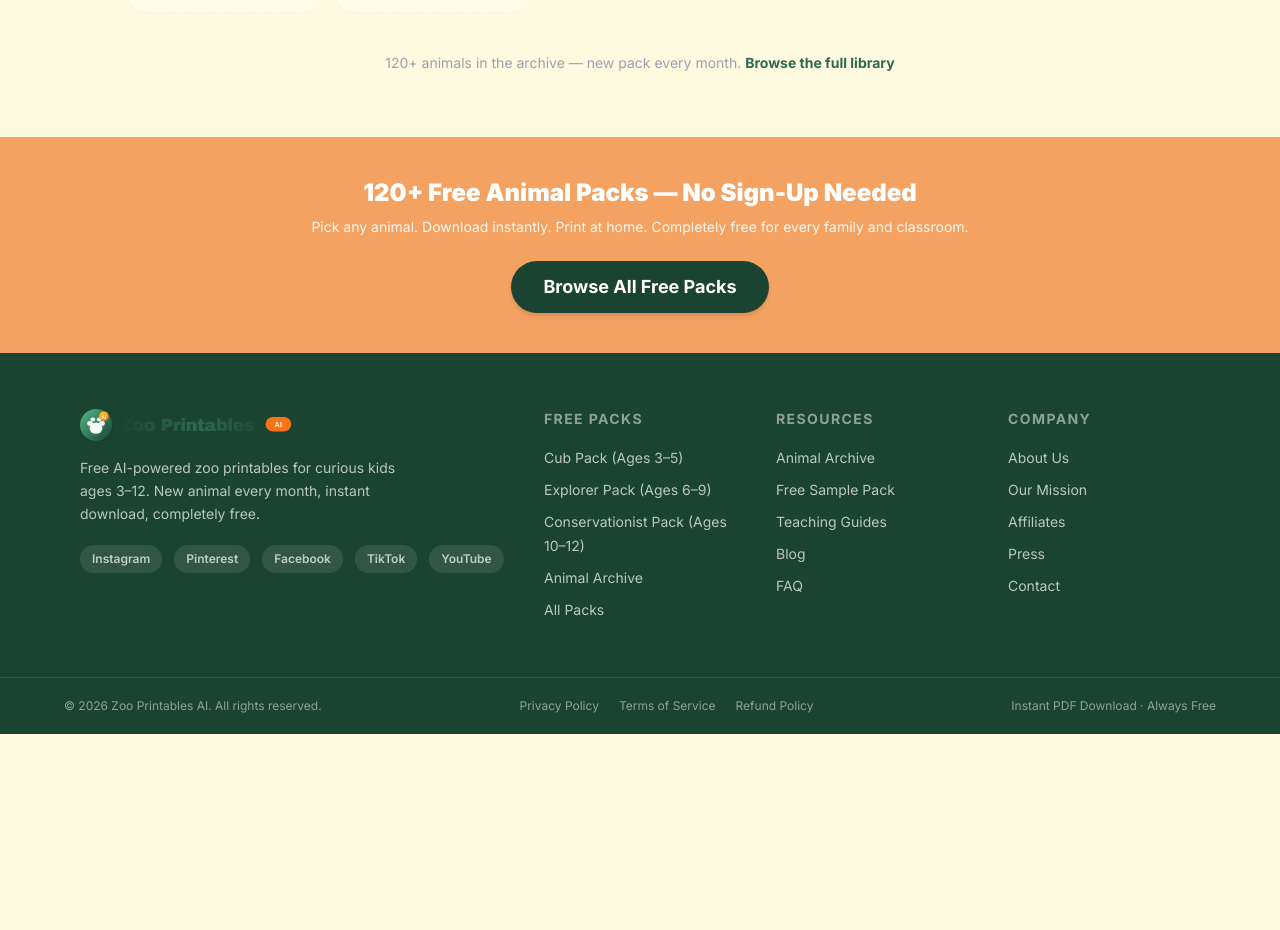
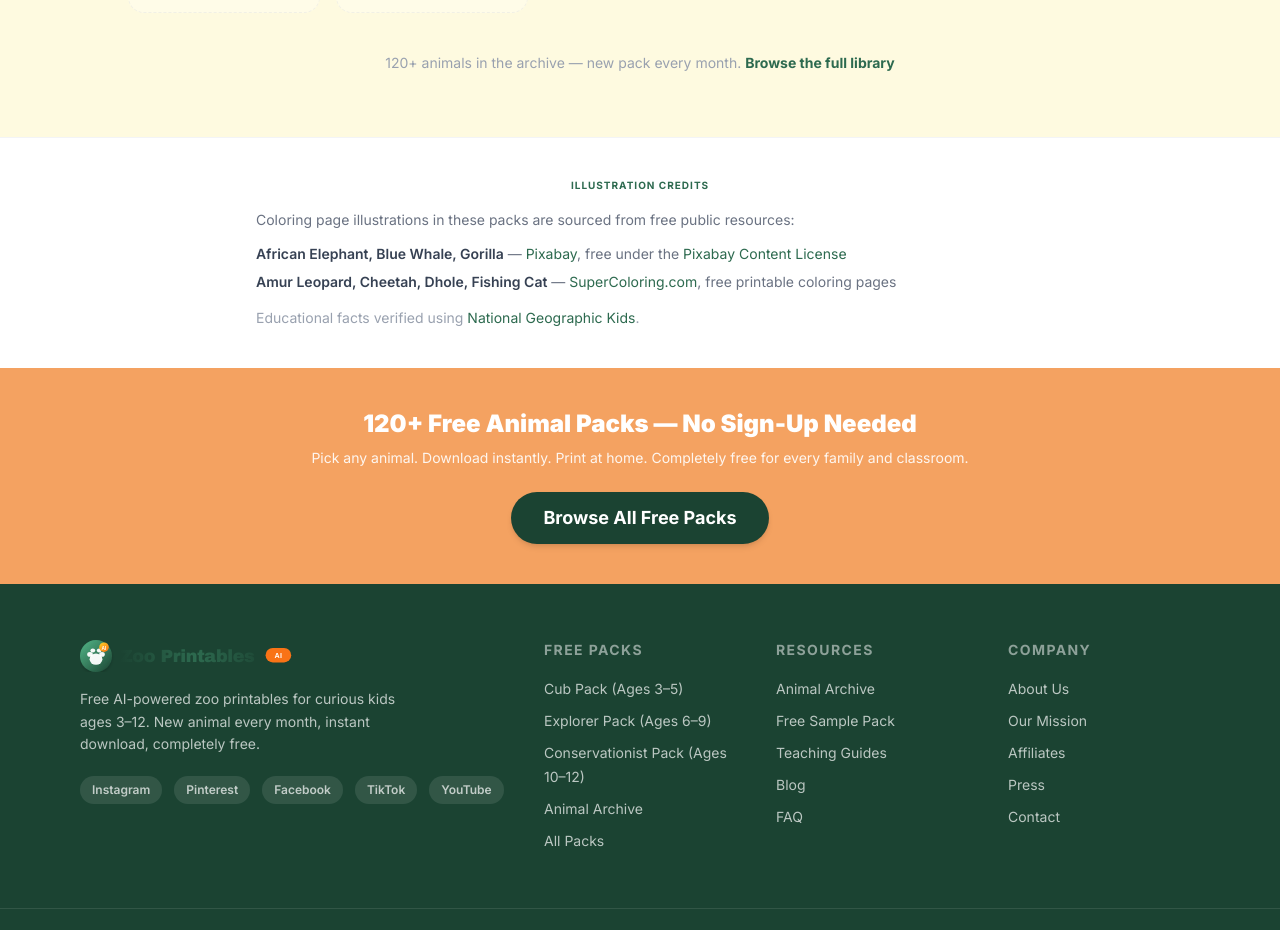
Before and after one commit to mbeasley4/zooprintablesai, a Next.js app: page /animals in a window 1280 px wide. Shown: the part 861-1791 px from the top of the page. Before the commit the page ends 1595 px from the top, so only its background shows below. Built offline with nearby package versions, Linux system fonts and the light colour scheme.

Commit message:
feat: add attribution section for illustration credits and educational sources

```diff
--- a/src/app/animals/page.tsx
+++ b/src/app/animals/page.tsx
@@ -124,6 +124,66 @@
           </div>
         </section>
 
+        {/* Attribution */}
+        <section className="bg-white border-t border-gray-100 py-10 px-4">
+          <div className="max-w-3xl mx-auto">
+            <p className="text-[#2D6A4F] text-[10px] font-bold uppercase tracking-widest mb-4 text-center">
+              Illustration Credits
+            </p>
+            <p className="text-gray-500 text-sm leading-relaxed mb-3">
+              Coloring page illustrations in these packs are sourced from free public resources:
+            </p>
+            <ul className="space-y-2 text-sm text-gray-500 mb-4">
+              <li>
+                <span className="font-semibold text-gray-700">African Elephant, Blue Whale, Gorilla</span>
+                {" — "}
+                <a
+                  href="https://pixabay.com"
+                  target="_blank"
+                  rel="noopener noreferrer"
+                  className="text-[#2D6A4F] hover:underline"
+                >
+                  Pixabay
+                </a>
+                , free under the{" "}
+                <a
+                  href="https://pixabay.com/service/license-summary/"
+                  target="_blank"
+                  rel="noopener noreferrer"
+                  className="text-[#2D6A4F] hover:underline"
+                >
+                  Pixabay Content License
+                </a>
+              </li>
+              <li>
+                <span className="font-semibold text-gray-700">Amur Leopard, Cheetah, Dhole, Fishing Cat</span>
+                {" — "}
+                <a
+                  href="https://www.supercoloring.com"
+                  target="_blank"
+                  rel="noopener noreferrer"
+                  className="text-[#2D6A4F] hover:underline"
+                >
+                  SuperColoring.com
+                </a>
+                , free printable coloring pages
+              </li>
+            </ul>
+            <p className="text-gray-400 text-sm">
+              Educational facts verified using{" "}
+              <a
+                href="https://kids.nationalgeographic.com"
+                target="_blank"
+                rel="noopener noreferrer"
+                className="text-[#2D6A4F] hover:underline"
+              >
+                National Geographic Kids
+              </a>
+              .
+            </p>
+          </div>
+        </section>
+
       </main>
       <Footer />
     </>
```
